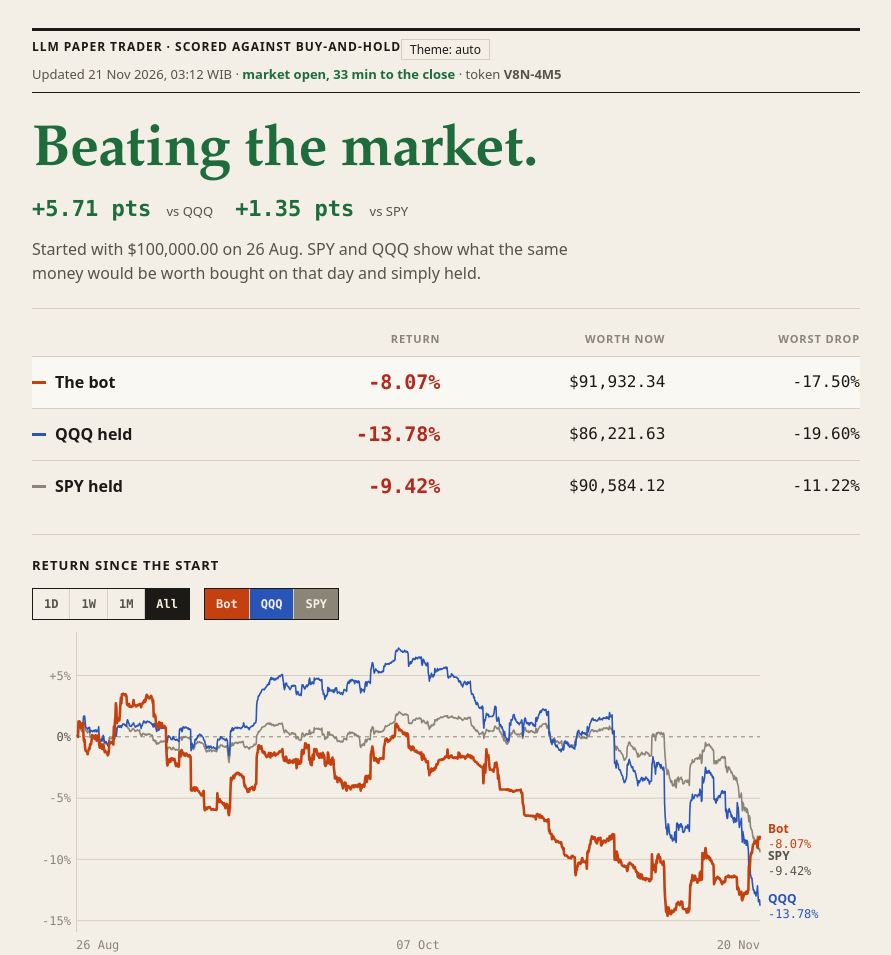
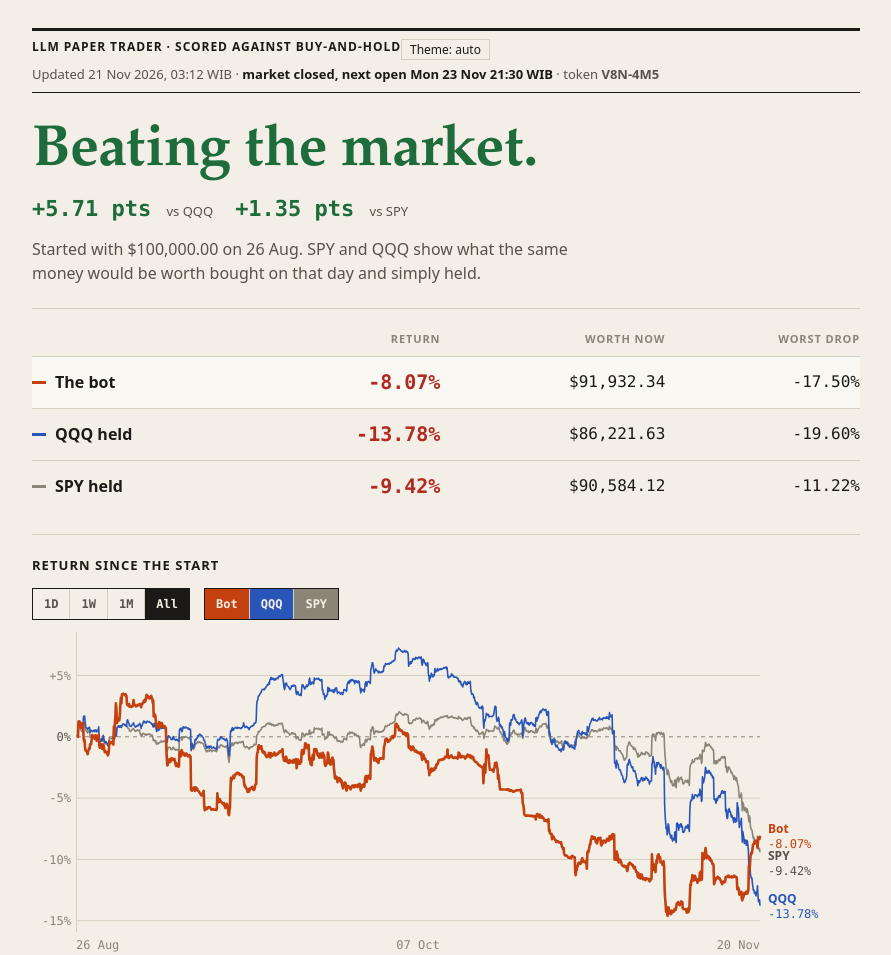
Before and after one commit to putra10/papertrad, a plain HTML site: page docs/index.html in a window 1280 px wide. Shown: the top 955 px of the page, without its empty margins (194-1085 px from the left). Drawn offline with Linux system fonts and the light colour scheme.

Commit message:
dashboard 2026-11-20 21:27 UTC

```diff
--- a/docs/index.html
+++ b/docs/index.html
@@ -187,7 +187,7 @@ footer p{margin:0 0 8px;max-width:66ch}
   <header class="mast">
     <p class="kicker">LLM paper trader &middot; scored against buy-and-hold
       <button type="button" class="theme" id="theme" aria-label="Colour theme">Theme: auto</button></p>
-    <p class="stamp">Updated 21 Nov 2026, 03:12 WIB &middot; <span class="mkt on">market open, 33 min to the close</span> &middot; token <b>V8N-4M5</b></p>
+    <p class="stamp">Updated 21 Nov 2026, 03:12 WIB &middot; <span class="mkt off">market closed, next open Mon 23 Nov 21:30 WIB</span> &middot; token <b>V8N-4M5</b></p>
   </header>
 
   <section class="hero">
```
